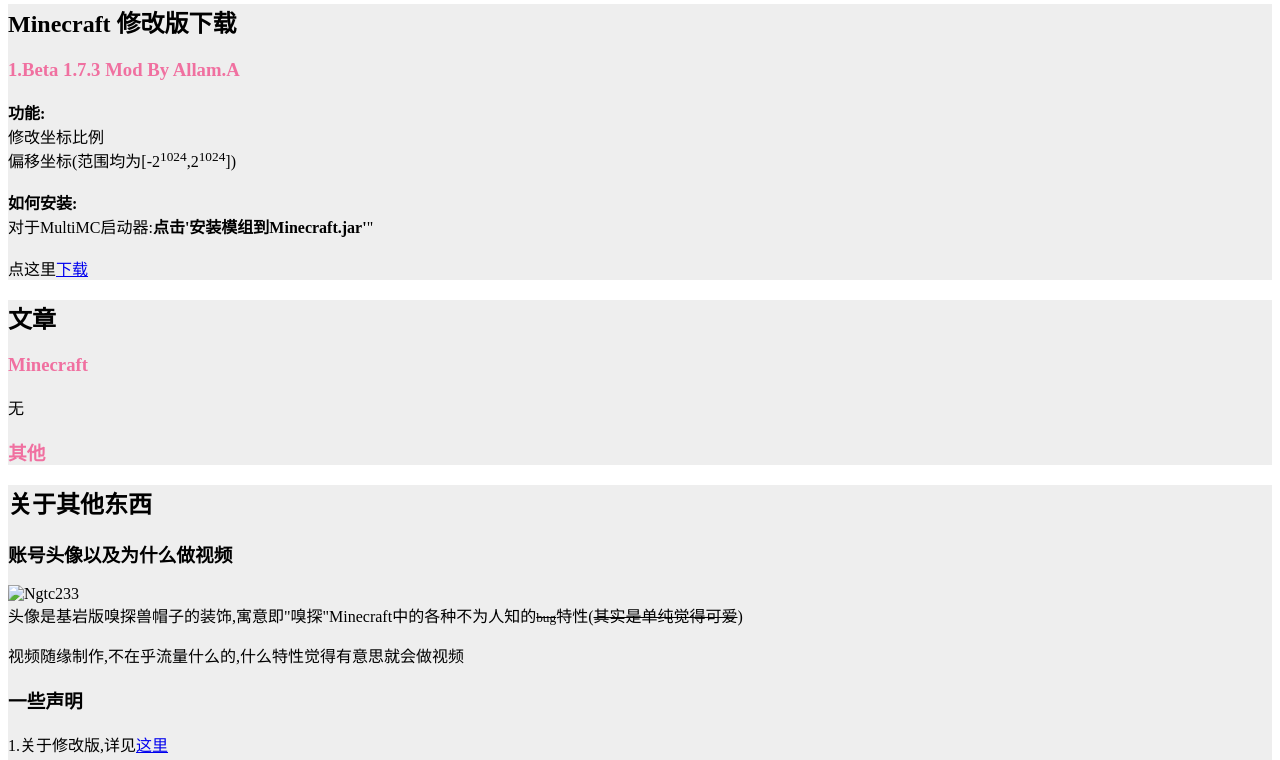
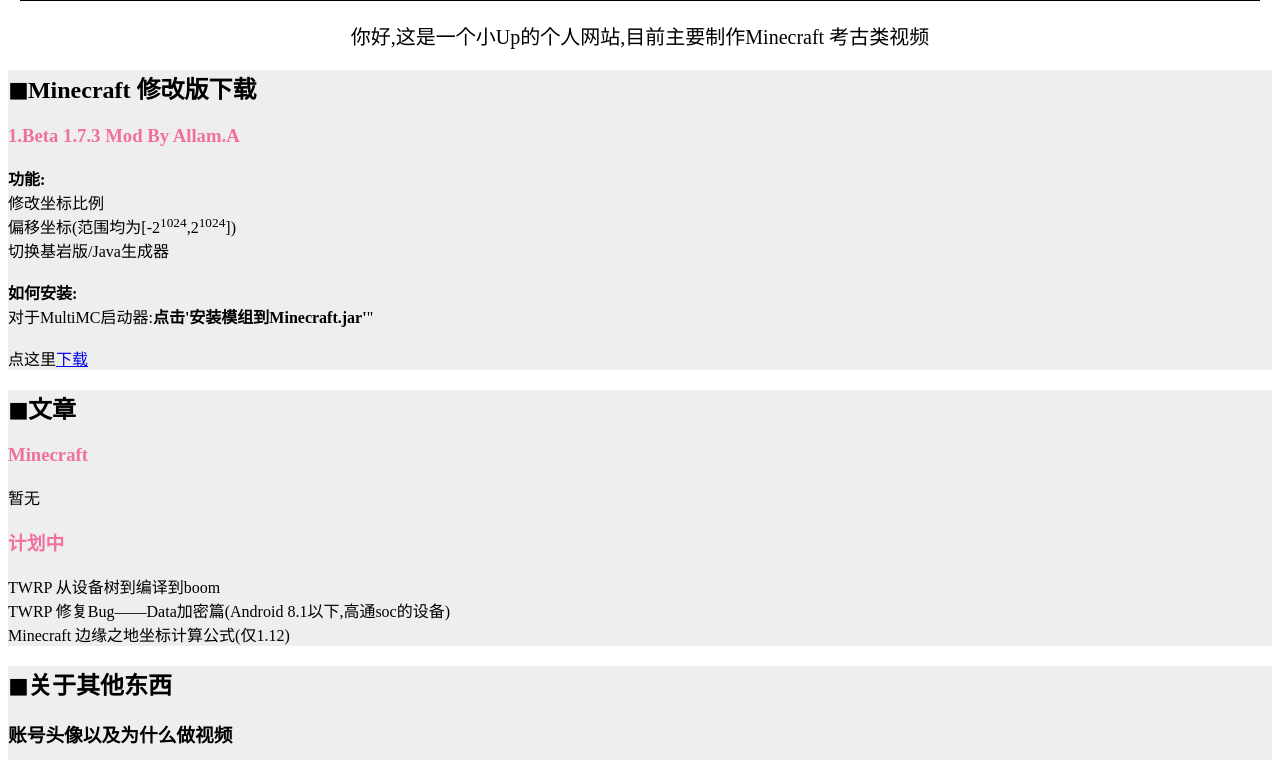
Before and after one commit to Ngtc233/ngtc233.github.io, a plain HTML site: page index.html in a window 1280 px wide. Shown: the part 144-904 px from the top of the page. Drawn offline with Linux system fonts and the light colour scheme.

Commit message:
Update index.html

```diff
--- a/index.html
+++ b/index.html
@@ -2,59 +2,61 @@
 <html>
 <head>
 <meta charset="utf-8">
-<title>Ngtc233's Website Beta v0.1</title>
+<title>Ngtc233's Website Beta v0.2</title>
 </head>
 <body>
-<div id="container" style="width:auto;"><img src="../Desktop/icon.png" alt="Ngtc233" width="50" height="48"><b style="font-size:50px;">Ngtc233</b></div>
+<div id="container" style="width:auto;"><img src="https://ngtc233.github.io/images/logo.png" alt="Ngtc233" width="auto"></div>
 <hr / width="98%" size="5px" color="#000000">
 
 <div id="header" style="background-color:#FFFFFF;clear:both;"></div>
-    <p style="font-size:20px;">
+    <p style="font-size:20px;text-align:center;">
         你好,这是一个小Up的个人网站,目前主要制作Minecraft 考古类视频
     </p>
 
 <div id="content" style="background-color:#EEEEEE;height:auto;width:auto;">
-    <h2>Minecraft 修改版下载</h2>
+    <h2>◼Minecraft 修改版下载</h2>
 <h3 style="color:#F070A0">1.Beta 1.7.3 Mod By Allam.A</h3>
     <b>功能:</b>
         <br>修改坐标比例
-        <br>偏移坐标(范围均为[-2<sup>1024</sup>,2<sup>1024</sup>])<br>
-
+        <br>偏移坐标(范围均为[-2<sup>1024</sup>,2<sup>1024</sup>])
+        <br>切换基岩版/Java生成器<br>
     <br><b>如何安装:</b>
         <br>对于MultiMC启动器:<b>点击'安装模组到Minecraft.jar'</b>"<br>
-            <br>点这里<a href="../Desktop/1.html">下载</a>
+        <br>点这里<a href="https://ngtc233.github.io/b1.7.3.html">下载</a>
 </div>
 
 <div id="content" style="background-color:#EEEEEE;height:auto;width:auto;">
-    <h2>文章</h2>
+    <h2>◼文章</h2>
 <h3 style="color:#F070A0">Minecraft</h3>
-无
-<h3 style="color:#F070A0">其他</h3>
+    暂无
+<h3 style="color:#F070A0">计划中</h3>
+    <p>TWRP 从设备树到编译到boom
+    <br>TWRP 修复Bug——Data加密篇(Android 8.1以下,高通soc的设备)
+    <br>Minecraft 边缘之地坐标计算公式(仅1.12)
+    </p>
 </div>
 
 <div id="content" style="background-color:#EEEEEE;height:auto;width:auto;">
-    <h2>关于其他东西</h2>
+    <h2>◼关于其他东西</h2>
         <h3>账号头像以及为什么做视频</h3>
         <p>
-        <img src="../Desktop/icon.png" alt="Ngtc233" width="50" height="50">
+            <img src="https://ngtc233.github.io/images/icon.png" alt="Ngtc233" width="50" height="50">
             <br>头像是基岩版嗅探兽帽子的装饰,寓意即"嗅探"Minecraft中的各种不为人知的<small><del>bug</del></small>特性(<del>其实是单纯觉得可爱</del>)
-    </p>
-    <p>
-        视频随缘制作,不在乎流量什么的,什么特性觉得有意思就会做视频
+            <br><br>视频随缘制作,不在乎流量什么的,什么特性觉得有意思就会做视频
         </p>
     <h3>一些声明</h3>
         1.关于修改版,详见<a href="https://www.bilibili.com/opus/971088888768495637?spm_id_from=333.999.0.0" target="_blank">这里</a>
         <p style="text-align:center;font-size:20px;"><b>待补充...</b></p>
 </div>
-<img src="../Desktop/subtome.png" alt="Ngtc233" width="266" height="83">不定时更新粉丝数
+<p style="text-align:center;">这是一只Sniffer↓</p>
+    <div id="gif" style="text-align:center;">
+        <img src="https://ngtc233.github.io/images/sniffer.gif">
+
+    </div>
 
 <div id="footer" style="background-color:#F070A0;clear:both;text-align:center;">
-<b>联系我:</b><a><a href="https://www.bilibili.com">哔哩哔哩</a></div>
+    <b>联系我:</b><a><a href="https://space.bilibili.com/496380245?spm_id_from=333.1007.0.0">哔哩哔哩</a></div>
     <br><hr / width="98%" size="2px" color="#000000">
-目前处于测试阶段
-
-
-
-
+    Ngtc233's Website Version b0.2
 </body>
 </html>
```
Lines whose indentation alone changed are shown as unchanged.
